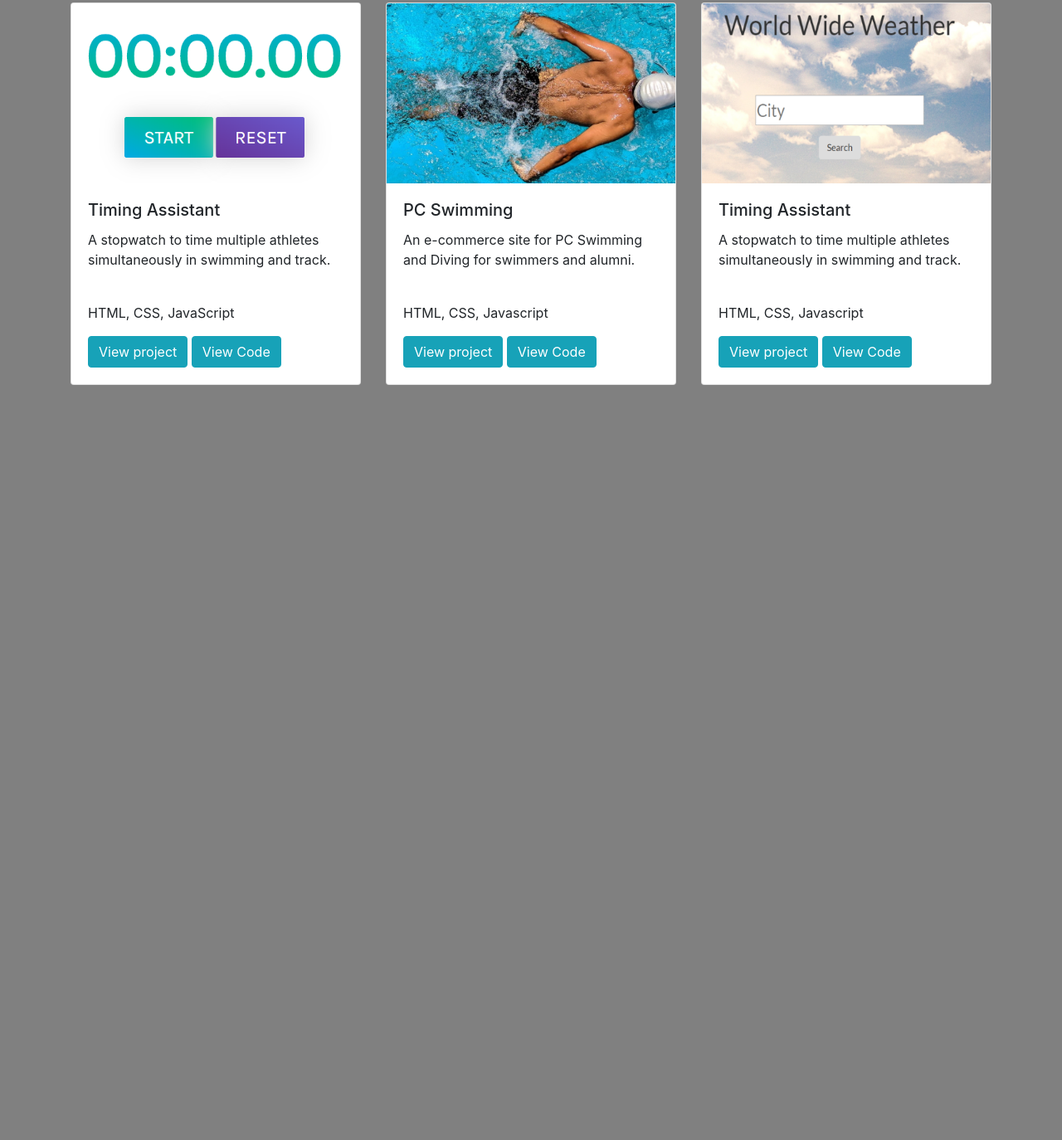
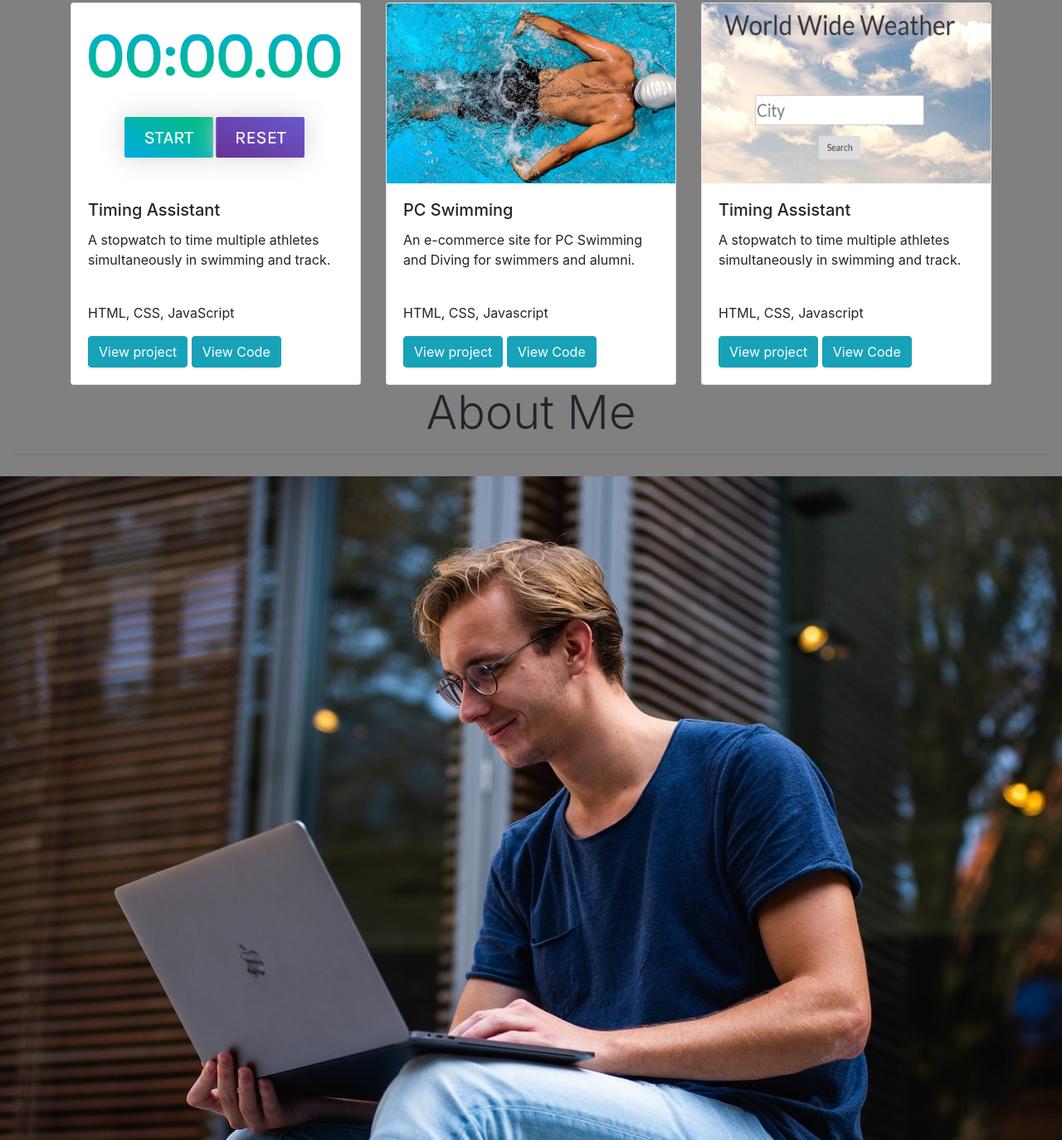
Before and after one commit to Code-Institute-Submissions/Zaidcoll-Project1, a plain HTML site: page index.html in a window 1280 px wide. Shown: the part 953-2327 px from the top of the page at 83% size. Before the commit the page ends 1417 px from the top, so only its background shows below. Drawn offline with nearby package versions, Linux system fonts and the light colour scheme.

Commit message:
Add About me section and background picture

```diff
--- a/index.html
+++ b/index.html
@@ -97,6 +97,21 @@
     </div>
   </div>
 
+   <div class = 'container-fluid'>
+    <div class = 'row text-center'>
+      <div class = 'col-12'>
+        <a name='about'>
+        <h1 class = 'display-4 title-style about'>About Me</h1>
+        <hr>
+      </div>
+    </div>
+  </div>
+
+   <div class = 'container-fullwidth'>
+    <div class = 'hero-2'>
+    </div>
+  </div>
+
 
     <script src="https://code.jquery.com/jquery-3.3.1.slim.min.js" integrity="sha384-q8i/X+965DzO0rT7abK41JStQIAqVgRVzpbzo5smXKp4YfRvH+8abtTE1Pi6jizo" crossorigin="anonymous"></script>
     <script src="https://cdnjs.cloudflare.com/ajax/libs/popper.js/1.14.7/umd/popper.min.js" integrity="sha384-UO2eT0CpHqdSJQ6hJty5KVphtPhzWj9WO1clHTMGa3JDZwrnQq4sF86dIHNDz0W1" crossorigin="anonymous"></script>
--- a/style.css
+++ b/style.css
@@ -19,3 +19,12 @@ body{
   background:white;
   width:420px;
 }
+
+.hero-2{
+  margin-top:10px;
+  color:white;
+  background-image:url(images/about.jpg);
+  height:100vh;
+  background-size:cover;
+  padding-top:5vh;
+}
```
Also changed, not shown: .c9/metadata/environment/index.html, .c9/metadata/environment/style.css, .c9/metadata/preview-/index.html (added).
